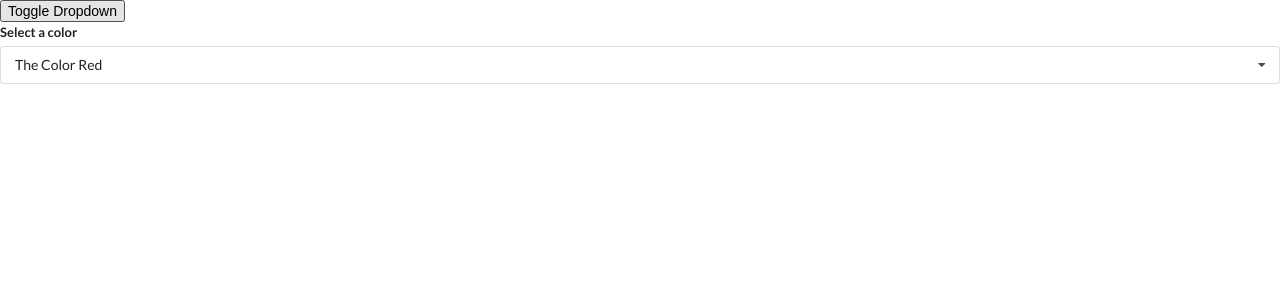
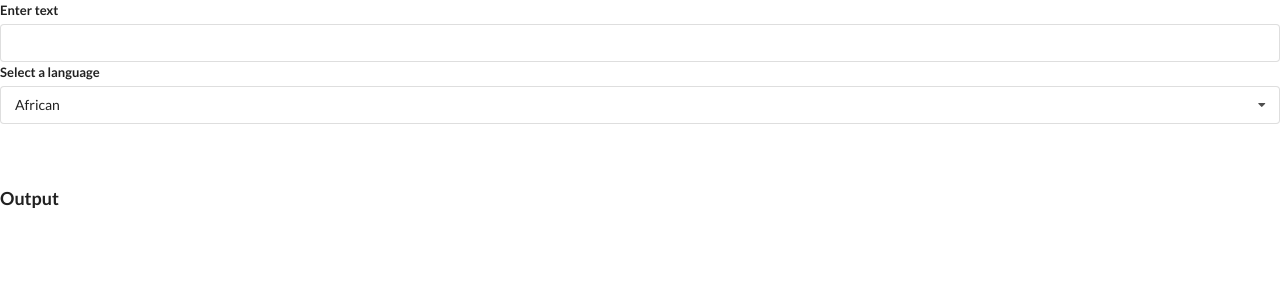
Before and after one commit to mrtn-a/react-redux-projects-2021, a React (Create React App) app in the folder 05-widgets/: page / in a window 1280 px wide. Shown: the top 300 px of the page. Built offline with nearby package versions, Linux system fonts and the light colour scheme; no server answers.

Commit message:
translation widget

```diff
--- a/05-widgets/src/App.js
+++ b/05-widgets/src/App.js
@@ -2,6 +2,7 @@ import React, { useState } from "react";
 import Accordion from "./components/Accordion";
 import Search from "./components/Search";
 import Dropdown from "./components/Dropdown";
+import Translate from "./components/Translate";
 
 const items = [
   {
@@ -34,13 +35,15 @@ const options = [
 ];
 
 export default () => {
-  const [selected, setSelected] = useState(options[0]); // set the state
-  const [showDropdown, setShowDropdown] = useState(true); // new piece of state -> default we show the dropdown
+  // const [selected, setSelected] = useState(options[0]);
+  // set the state
+  // const [showDropdown, setShowDropdown] = useState(true);
+  // new piece of state -> default we show the dropdown
   return (
     <div>
       {/* <Accordion items={items} /> */}
       {/* <Search /> */}
-      <button onClick={() => setShowDropdown(!showDropdown)}>
+      {/* <button onClick={() => setShowDropdown(!showDropdown)}>
         Toggle Dropdown
       </button>
       {
@@ -52,7 +55,8 @@ export default () => {
           />
         ) : null
         // display or not the dropdown
-      }
+      } */}
+      <Translate />
     </div>
   );
 };
--- /dev/null
+++ b/05-widgets/src/components/Convert.js
@@ -0,0 +1,53 @@
+import React, { useState, useEffect } from "react";
+import axios from "axios";
+
+const KEY = process.env.REACT_APP_SECRET_NAME;
+
+// convert component needs to receive language and text props
+const Convert = ({ language, text }) => {
+  // new state to store API result
+  const [translated, setTranslated] = useState("");
+  const [debouncedText, setDebouncedText] = useState(text);
+
+  // useEffect#1
+  useEffect(() => {
+    const timerId = setTimeout(() => {
+      setDebouncedText(text); // update the state with text
+    }, 500);
+
+    // if the text piece of state changes before 500ms, we cancel with clean up function
+    return () => {
+      clearTimeout(timerId);
+    };
+  }, [text]);
+
+  // useEffect#2
+  useEffect(() => {
+    const doTranslation = async () => {
+      // de structuring data from the response
+      const { data } = await axios.post(
+        "https://translation.googleapis.com/language/translate/v2",
+        {},
+        {
+          params: {
+            q: debouncedText,
+            target: language.value,
+            key: KEY,
+          },
+        }
+      );
+      // update the translated piece of state
+      setTranslated(data.data.translations[0].translatedText);
+    };
+
+    doTranslation();
+  }, [language, debouncedText]);
+
+  return (
+    <div>
+      <h1 className="ui header">{translated}</h1>
+    </div>
+  );
+};
+
+export default Convert;
--- a/05-widgets/src/components/Dropdown.js
+++ b/05-widgets/src/components/Dropdown.js
@@ -1,6 +1,6 @@
 import React, { useState, useEffect, useRef } from "react";
 
-const Dropdown = ({ options, selected, onSelectedChange }) => {
+const Dropdown = ({ label, options, selected, onSelectedChange }) => {
   // toggle CSS classes
   const [open, setOpen] = useState(false);
   // assign a reference
@@ -43,10 +43,11 @@ const Dropdown = ({ options, selected, onSelectedChange }) => {
       </div>
     );
   });
+
   return (
     <div ref={ref} className="ui form">
       <div className="field">
-        <label className="label">Select a color</label>
+        <label className="label">{label}</label>
         <div
           // on click set to the opposite of the current value open (true or false)
           onClick={() => setOpen(!open)}
--- /dev/null
+++ b/05-widgets/src/components/Translate.js
@@ -0,0 +1,47 @@
+import React, { useState } from "react";
+import Dropdown from "./Dropdown";
+import Convert from "./Convert";
+
+const options = [
+  {
+    label: "African",
+    value: "af",
+  },
+  {
+    label: "Arabic",
+    value: "ar",
+  },
+  {
+    label: "Hindi",
+    value: "hi",
+  },
+];
+
+const Translate = () => {
+  // define piece of state
+  const [language, setLanguage] = useState(options[0]);
+  const [text, setText] = useState("");
+
+  return (
+    <div>
+      <div className="ui form">
+        <div className="field">
+          <label>Enter text</label>
+          <input value={text} onChange={(e) => setText(e.target.value)} />
+        </div>
+      </div>
+      <Dropdown
+        // new prop
+        label="Select a language"
+        selected={language}
+        onSelectedChange={setLanguage}
+        options={options}
+      />
+      <h1 />
+      <h3 className="ui header">Output</h3>
+      <Convert text={text} language={language} />
+    </div>
+  );
+};
+
+export default Translate;
```
Also changed, not shown: 2 other files (tests, documents, lock files or other folders).
